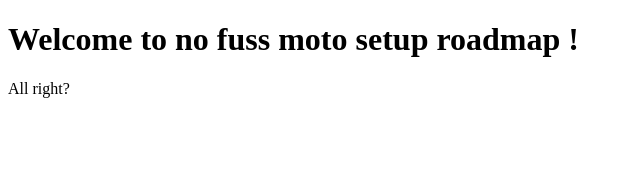
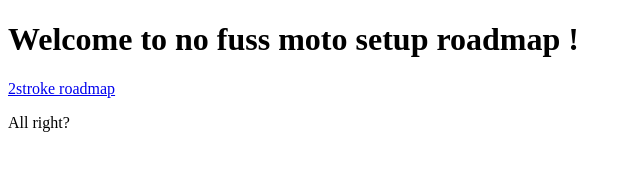
Before and after one commit to noFussMotoSetup/no-fuss-moto-setup-roadmap, a plain HTML site: page index.html in a window 1280 px wide. Shown: the whole page, without its empty margins (0-640 px from the left). Drawn offline with Linux system fonts and the light colour scheme.

Commit message:
but2troke

```diff
--- a/index.html
+++ b/index.html
@@ -5,6 +5,7 @@
    </head>
    <body>
       <h1>Welcome to no fuss moto setup roadmap ! </h1>
+      <a href="./about">2stroke roadmap</a>
       <p>All right? </p>
    </body>
 </html>
```
